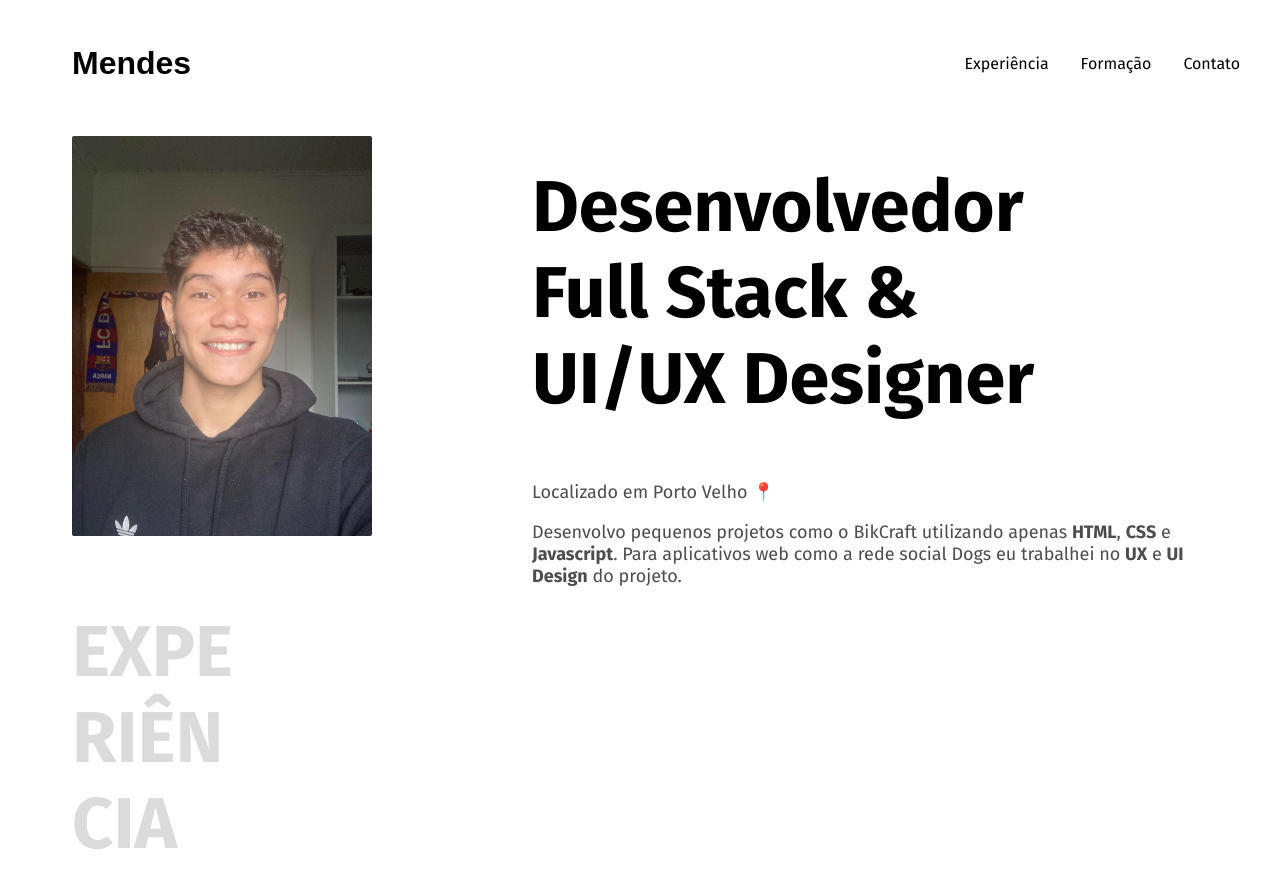
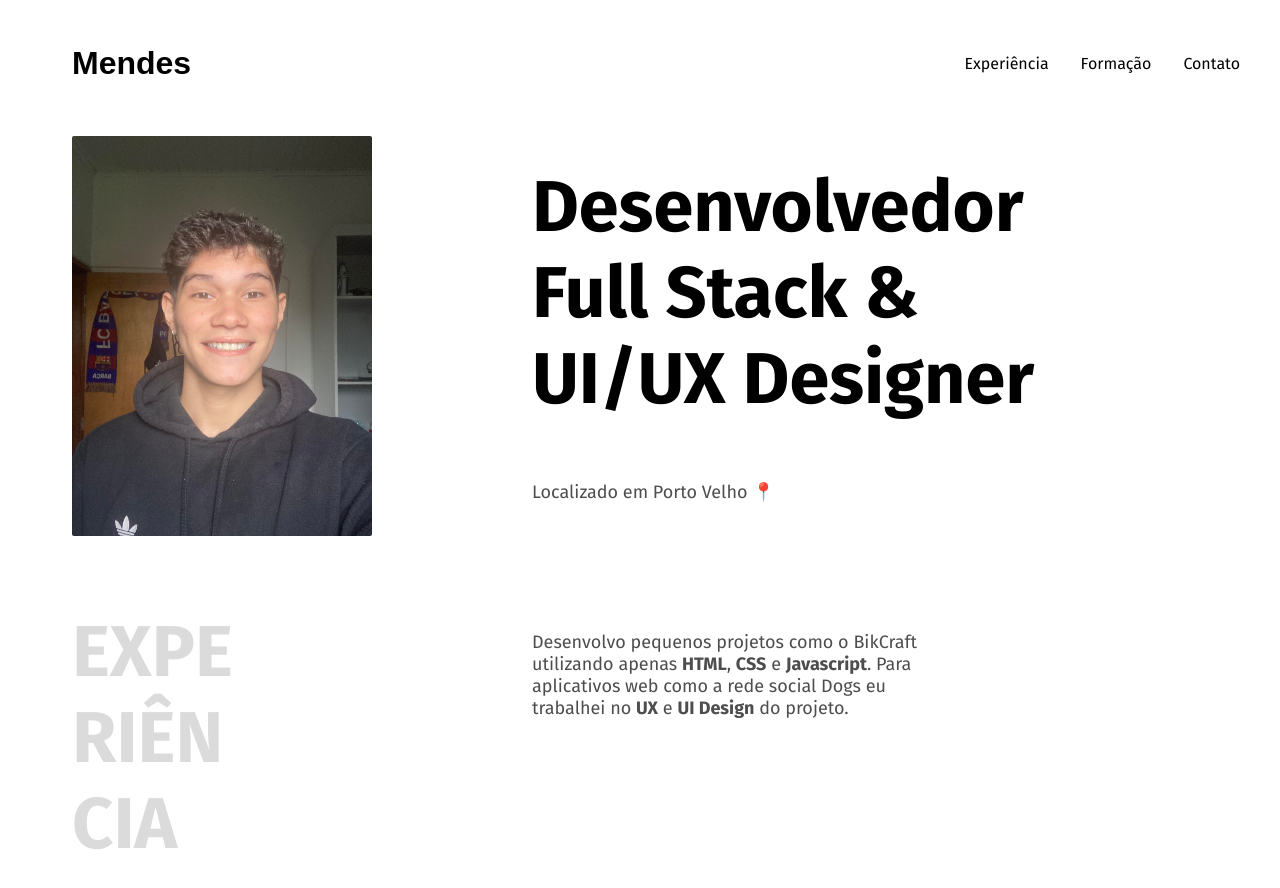
Before and after one commit to GustavoRMendes/figma-portifolio, a Next.js app: page / in a window 1280 px wide. Shown: the top 888 px of the page. Built offline with nearby package versions, Linux system fonts and the light colour scheme.

Commit message:
align center items

```diff
--- a/src/app/globals.css
+++ b/src/app/globals.css
@@ -39,3 +39,6 @@ body {
 .experiencia-home{
   color: #DBDBDB;
 }
+.description{
+  margin-top: 8rem;
+}
--- a/src/app/page.tsx
+++ b/src/app/page.tsx
@@ -35,9 +35,9 @@ export default function Home () {
         </section>
         <section className='bio-home'> <h1>Desenvolvedor <br /> Full Stack & <br /> UI/UX Designer </h1>
           <p className='paragraph-main-home'>Localizado em Porto Velho 📍</p>
-          <p className='paragraph-main-home'>Desenvolvo pequenos projetos como o BikCraft
-            utilizando apenas <strong>HTML</strong>, <strong>CSS</strong> e <strong>Javascript</strong>. Para
-            aplicativos web como a rede social Dogs eu
+          <p className='paragraph-main-home description'>Desenvolvo pequenos projetos como o BikCraft <br/>
+            utilizando apenas <strong>HTML</strong>, <strong>CSS</strong> e <strong>Javascript</strong>. Para <br/>
+            aplicativos web como a rede social Dogs eu <br/>
             trabalhei no <strong>UX</strong> e <strong>UI Design</strong> do projeto.</p>
         </section>
       </main>
```
